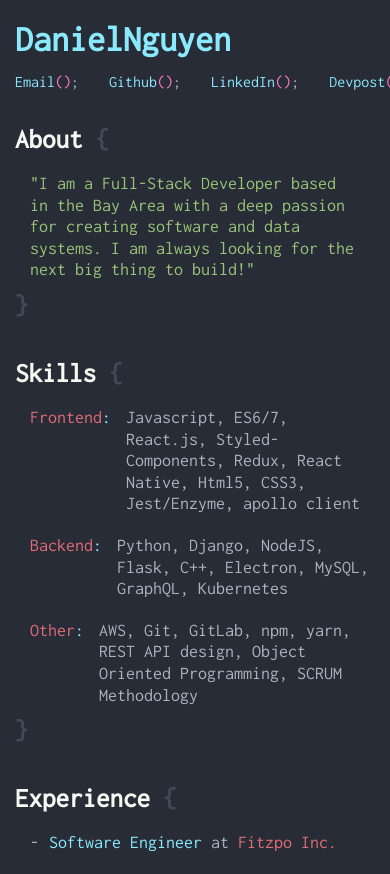
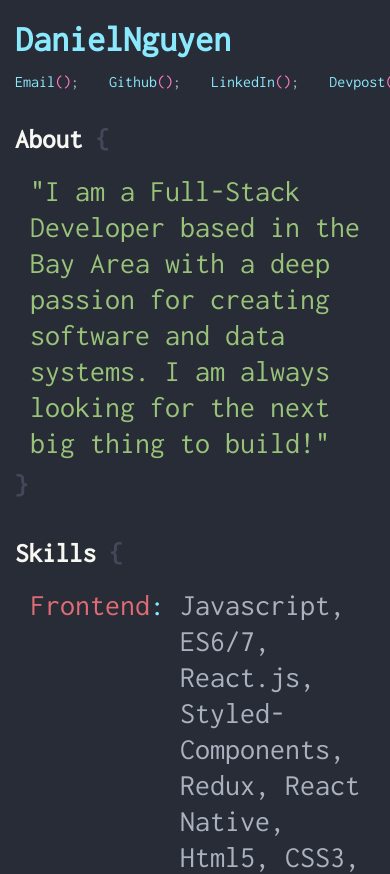
Before and after one commit to Dnguy104/Portfolio, a React app: page / in a window 390 px wide. Shown: the top 874 px of the page. Built offline with nearby package versions, Linux system fonts and the light colour scheme.

Commit message:
media query changes

```diff
--- a/src/components/App.css
+++ b/src/components/App.css
@@ -10,7 +10,7 @@ body, h1, h2, h3, h4, h5, h6, p {
 
 body {
   height: 100vh;
-  width:100vw;
+  width:100%;
   font-family: Inconsolata;
   background-color: rgb(40,44,54);
   overflow: auto;
--- a/src/components/App.js
+++ b/src/components/App.js
@@ -37,6 +37,9 @@ const GlobalStyle = createGlobalStyle`
     color: ${theme.colors.grey};
     font-size: 18px;
     line-height: 1.2;
+    @media only screen and (max-width: 760px) {
+      font-size: 30px;
+    }
   }
 
 `;
@@ -140,15 +143,20 @@ App.propTypes = {
 
 const styledApp = styled(App)`
   height: 100%;
+  width: 100%;
   box-sizing: border-box;
   @media only screen and (min-width: 900px) {
       width: 850px;
   }
 
-  @media only screen and (max-width: 850px) {
-      width: 100%;
+  @media only screen and (max-width: 900px) {
       padding-left: 15px;
       padding-right: 15px;
+      width: 100%;
+
+      p {
+        font-size: 30px;
+      }
   }
 
   h2 {
```
Also changed, not shown: 1 other file (tests, documents, lock files or other folders).
